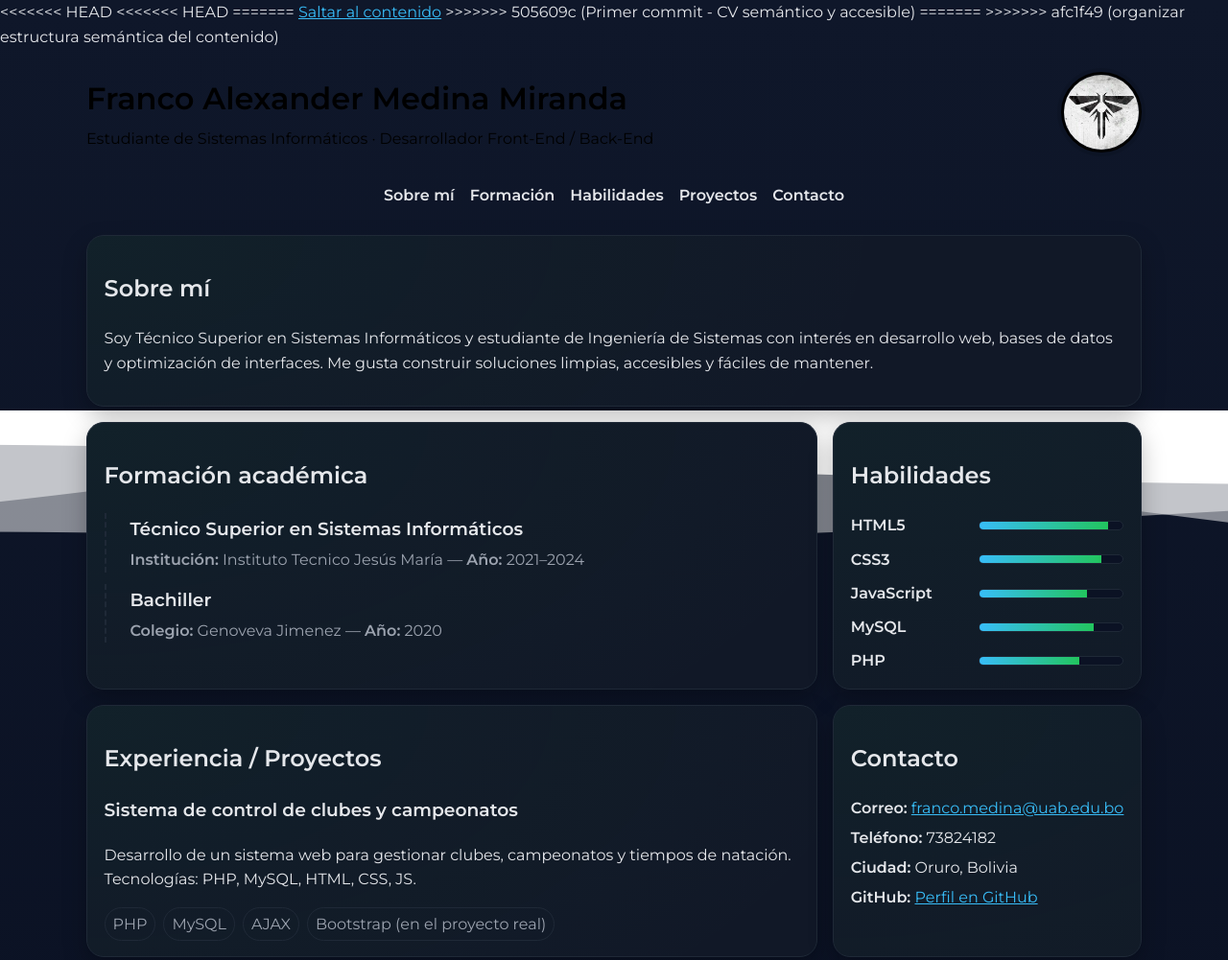
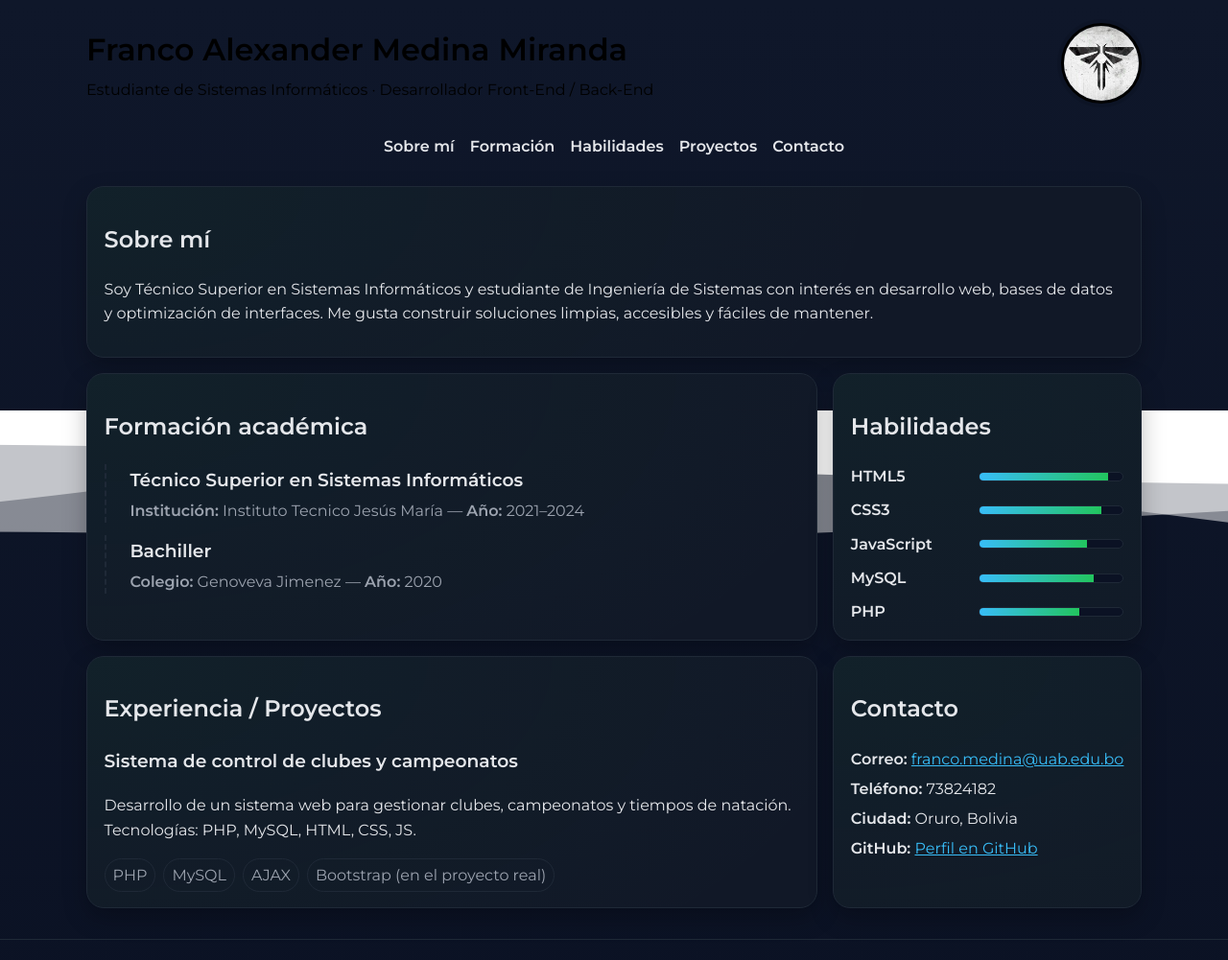
Before and after one commit to francoalexander-prog/cv-semantico, a plain HTML site: page index.html in a window 1280 px wide. Shown: the top 1001 px of the page at 96% size. Drawn offline with Linux system fonts and the light colour scheme.

Commit message:
Correcion de errores

```diff
--- a/index.html
+++ b/index.html
@@ -12,18 +12,7 @@
 </head>
 
 <body>
-<<<<<<< HEAD
-<<<<<<< HEAD
 
-=======
-  <!-- Enlace de salto al contenido principal -->
-  <a href="#contenido" class="skip-link">Saltar al contenido</a>
-
-  <!-- Olas decorativas (se mantienen) -->
->>>>>>> 505609c (Primer commit - CV semántico y accesible)
-=======
-
->>>>>>> afc1f49 (organizar estructura semántica del contenido)
   <div class="wave-container" aria-hidden="true">
     <svg xmlns="http://www.w3.org/2000/svg" viewBox="0 0 2.17 45.28" preserveAspectRatio="none">
       <path class="wave1" d="M.5 45.28C1.04 42.2.07 36 .5 29.13.9 22.26 1.06 15.4.38 10H0v35.28z" />
```
